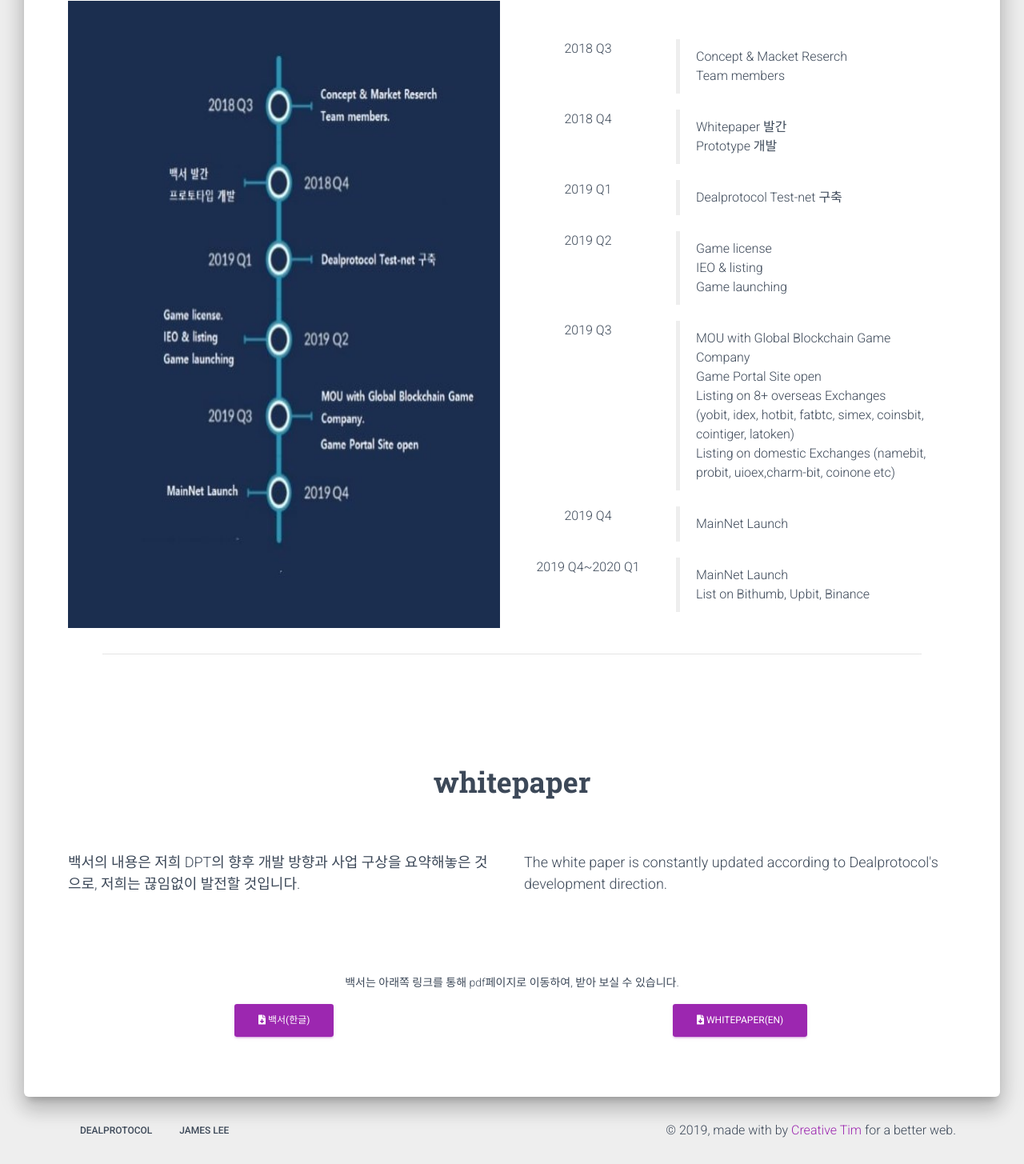
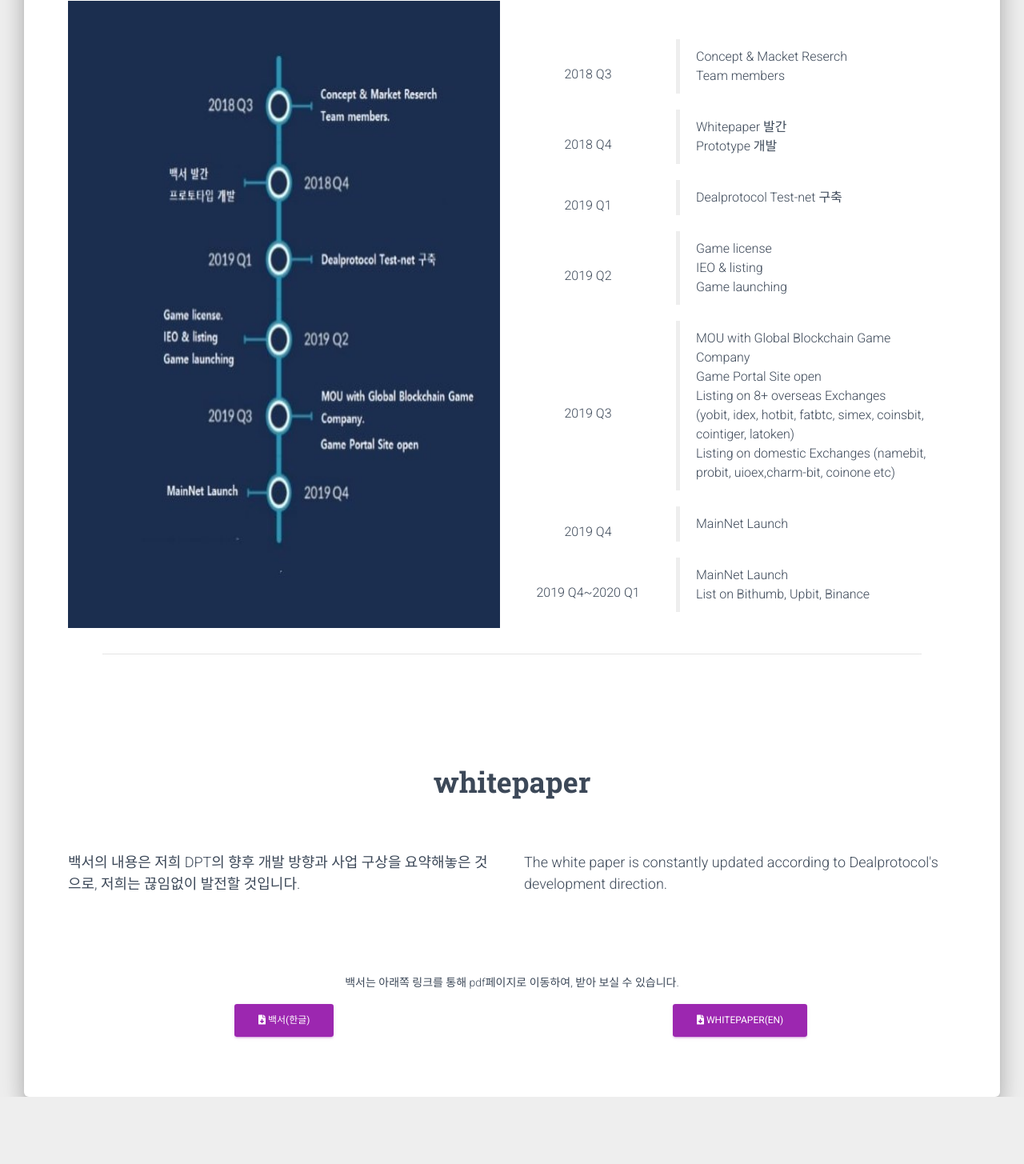
Before and after one commit to Nsadfhs/dealproto, a website: page index.html in a window 1280 px wide. Shown: the part 8084-9539 px from the top of the page at 80% size. After the commit the page ends 9455 px from the top, so only its background shows below. Drawn offline with nearby package versions, Linux system fonts and the light colour scheme.

Commit message:
1차
2019.04.04

```diff
--- a/index.html
+++ b/index.html
@@ -803,7 +803,7 @@
                     </div>
                     <div class="col-md-6">
                         <div class="row mt-5">
-                            <div class="col-md-4">
+                            <div class="col-md-4 mt-auto mb-auto">
                                 <span>2018 Q3</span>
                             </div>
                             <div class="col-md-8">
@@ -817,7 +817,7 @@
                             </div>
                         </div>
                         <div class="row">
-                            <div class="col-md-4">
+                            <div class="col-md-4  mt-auto mb-auto">
                                 <span>2018 Q4</span>
                             </div>
                             <div class="col-md-8">
@@ -831,7 +831,7 @@
                             </div>
                         </div>
                         <div class="row">
-                            <div class="col-md-4">
+                            <div class="col-md-4  mt-auto mb-auto">
                                 <span>2019 Q1</span>
                             </div>
                             <div class="col-md-8">
@@ -843,7 +843,7 @@
                             </div>
                         </div>
                         <div class="row">
-                            <div class="col-md-4">
+                            <div class="col-md-4 mt-auto mb-auto">
                                 <span>2019 Q2</span>
                             </div>
                             <div class="col-md-8">
@@ -859,7 +859,7 @@
                             </div>
                         </div>
                         <div class="row">
-                            <div class="col-md-4">
+                            <div class="col-md-4 mt-auto mb-auto">
                                 <span>2019 Q3</span>
                             </div>
                             <div class="col-md-8">
@@ -879,7 +879,7 @@
                             </div>
                         </div>
                         <div class="row">
-                            <div class="col-md-4">
+                            <div class="col-md-4 mt-auto mb-auto">
                                 <span>2019 Q4</span>
                             </div>
                             <div class="col-md-8">
@@ -891,7 +891,7 @@
                             </div>
                         </div>
                         <div class="row">
-                            <div class="col-md-4">
+                            <div class="col-md-4 mt-auto mb-auto">
                                 <span>2019 Q4~2020 Q1</span>
                             </div>
                             <div class="col-md-8">
@@ -1023,54 +1023,7 @@
         </div>
     </div>
     <!--  End Modal -->
-    <footer class="footer footer-default">
-        <div class="container">
-            <nav class="float-left">
-                <ul>
-                    <li style="font-weight:bold">
-                        <a href="">
-                            Dealprotocol
-                        </a>
-                    </li>
-                    <!-- <li>
-                        <a href="">
-                            DealChain
-                        </a>
-                    </li> -->
-                    <li>
-                        <a href="">
-                            James Lee
-                        </a>
-                    </li>
-                </ul>
-            </nav>
-            <!-- <div class="sharing-area text-center">
-                <div class="row justify-content-center">
-                    <h3>Thank you for supporting us!</h3>
-                </div>
-                <button id="twitter" class="btn btn-raised btn-twitter sharrre">
-                    <i class="fa fa-twitter"></i> 트위터
-                </button>
-                <button id="facebook" class="btn btn-raised btn-facebook sharrre">
-                    <i class="fa fa-facebook-square"></i> 페이스 북
-                </button>
-                <button id="googlePlus" class="btn btn-raised btn-google-plus sharrre">
-                    <i class="fa fa-instagram"></i> 인스타그램
-                </button>
-                <a id="github" href="https://github.com/" target="_blank" class="btn btn-raised btn-github">
-                    <i class="fa fa-github"></i> 카카오 톡
-                </a>
-            </div> -->
-            <div class="copyright float-right">
-                &copy;
-                <script>
-                    document.write(new Date().getFullYear());
-                </script>, made with by
-                <a href="https://www.creative-tim.com/" target="blank">Creative Tim</a>
-                for a better web.
-            </div>
-        </div>
-    </footer>
+
     <!--   Core JS Files   -->
     <script src="./assets/js/core/jquery.min.js" type="text/javascript"></script>
     <script src="./assets/js/core/popper.min.js" type="text/javascript"></script>
```
